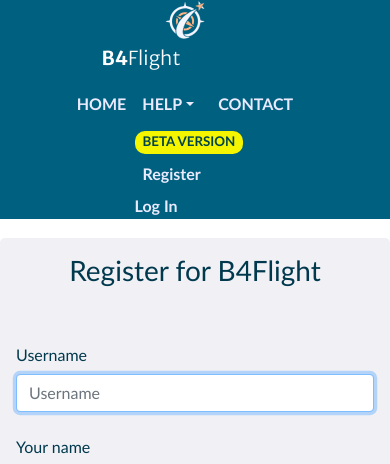
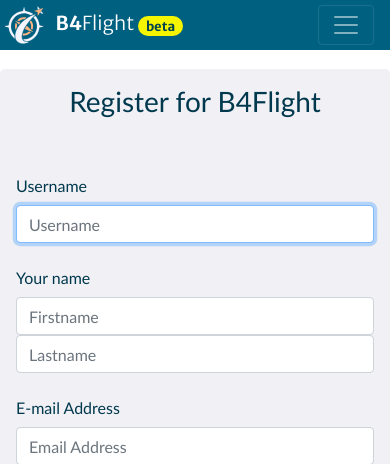
Before and after one commit to yyqyu/B4Flight, a Flask app: page /auth/register in a window 390 px wide. Shown: the top 464 px of the page. Run offline with Flask 2, Linux system fonts and the light colour scheme; parts of the project's set-up code (start-up, migrations or seed data) failed here and were passed over; some libraries are stand-ins or nearby versions.

Commit message:
Added Responsive Navbar with Hamburger Menu

```diff
--- a/B4Flight/src/flightbriefing/static/b4flight.css
+++ b/B4Flight/src/flightbriefing/static/b4flight.css
@@ -116,7 +116,7 @@
 	background-color: rgb(245, 245, 0);
 	color: rgb(0, 67, 77);
 	font-weight: bold;
-	font-size: smaller;
+	font-size: small;
 	margin-top: 0.5rem;
 	padding-left: 0.5rem;
 	padding-right: 0.5rem;
--- a/B4Flight/src/flightbriefing/templates/base.html
+++ b/B4Flight/src/flightbriefing/templates/base.html
@@ -17,6 +17,7 @@
 	    <meta name="viewport" content="width=device-width, initial-scale=1, shrink-to-fit=no">
 
 		<link rel="stylesheet" href="https://stackpath.bootstrapcdn.com/bootstrap/4.5.0/css/bootstrap.min.css" integrity="sha384-9aIt2nRpC12Uk9gS9baDl411NQApFmC26EwAOH8WgZl5MYYxFfc+NcPb1dKGj7Sk" crossorigin="anonymous">
+		<link href="/docs/4.5/assets/css/docs.min.css" rel="stylesheet">
 
 		<link rel="stylesheet" href="{{ url_for('static', filename='b4flight.css') }}">
 
@@ -26,11 +27,19 @@
 	<body>
 		<section class="content">
 		{% if not no_header %}  <!-- This is used for full-page info display -->
-			<header class="navbar navbar navbar-expand-sm flex-column flex-md-row bflight-head">
+			<header>
+			<nav class="navbar navbar navbar-expand-md navbar-dark bflight-head">
+				<a class="navbar-brand bflight-brand" href="/">
 				<img class="mr-2" src="{{url_for('static', filename='img/logo-dark-bg.svg')}}" style="width:40px; height:38px" alt="B4Flight Logo">
-				<a class="navbar-brand bflight-brand" href="/"><span class="font-weight-bold">B4</span><span class="font-weight-light">Flight</span></a>
-				<div class="navbar-nav-scroll bflight-navbar">
-					<ul class="navbar-nav flex-row">
+				<span class="font-weight-bold">B4</span><span class="font-weight-light">Flight</span>
+				<span class="bflight-nav-beta">beta</span>
+				</a>
+
+				<button class="navbar-toggler" type="button" data-toggle="collapse" data-target="#navbarToggler" aria-controls="navbarToggler" aria-expanded="false" aria-label="Toggle navigation">
+					<span class="navbar-toggler-icon"></span>
+				</button>
+				<div class="collapse navbar-collapse bflight-navbar" id="navbarToggler">
+					<ul class="navbar-nav mr-auto">
 					<li class="nav-item bflight-navitem">
 						<a href="/">HOME</a>
 					</li>
@@ -75,13 +84,11 @@
 							</div>
 						</div>
 					</li>
-					<li class="nav-item nav-item mx-2 bflight-navitem"><a href="{{ url_for('home.contact') }}">CONTACT</a></li>
+					<li class="nav-item nav-item bflight-navitem"><a href="{{ url_for('home.contact') }}">CONTACT</a></li>
 					</ul>
-				</div>
 				  <ul class="navbar-nav ml-md-auto">
-					<li class="nav-item nav-item mx-2 bflight-nav-beta">BETA VERSION</li>
 				    {% if session['username'] %}
-					<li class="nav-item px-2 mx-2 bflight-navitem">
+					<li class="nav-item px-2 mr-2 bflight-navitem">
 						<div class="dropdown show">
 							<a class="dropdown-toggle bflight-nav-user" id="userDropdownMenu" data-toggle="dropdown" aria-haspopup="true" aria-expanded="false" href="#">{{ session['username'] }}</a>
 							<div class="dropdown-menu dropdown-menu-right bflight-menu-dropdown" aria-labelledby="userDropdownMenu">
@@ -92,10 +99,12 @@
 					</li>
 
 				    {% else %}
-				      <li class="nav-item nav-item mx-2 bflight-navitem"><a href="{{ url_for('auth.register') }}">Register</a></li>
+				      <li class="nav-item nav-item mr-2 bflight-navitem"><a href="{{ url_for('auth.register') }}">Register</a></li>
 				      <li class="nav-item mr-1 bflight-navitem"><a href="{{ url_for('auth.login') }}">Log In</a></li>
 				    {% endif %}
 				  </ul>
+				</div>
+			</nav>
 			</header>
 		{% endif %}
 			<div class="row ">
```
